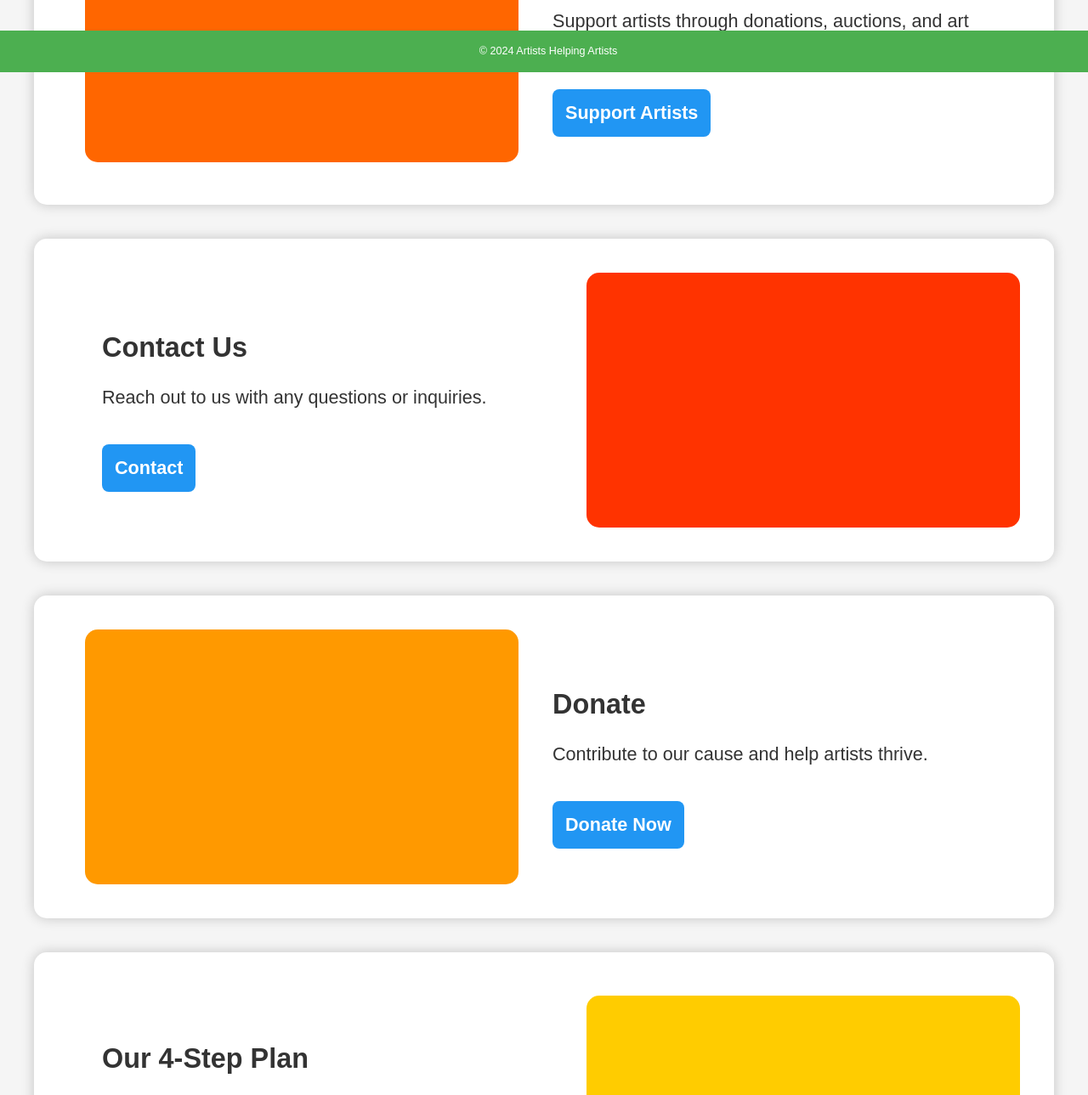
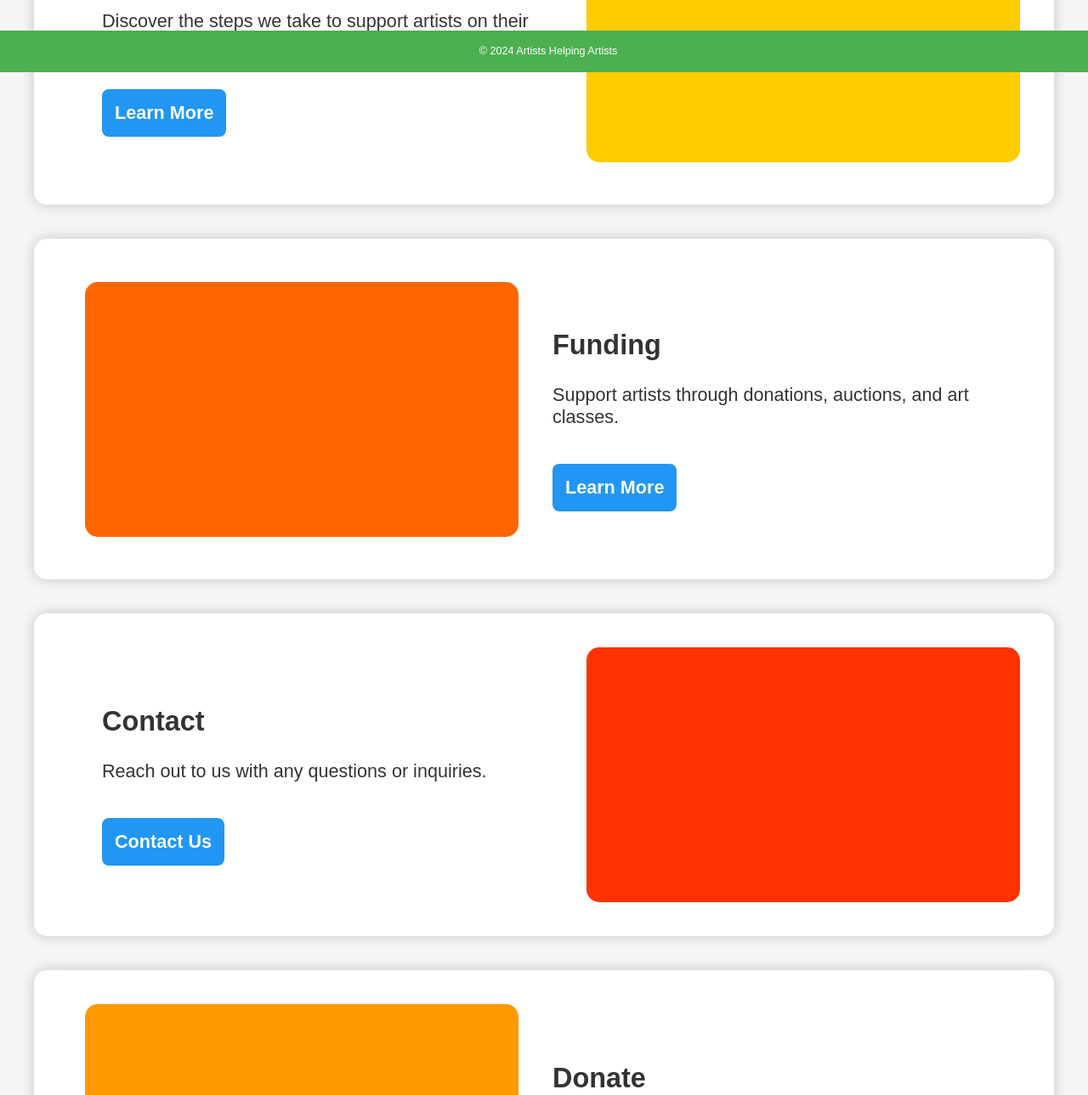
Before and after one commit to flyingchamp14/penstrokes-for-progress, a plain HTML site: page index.html in a window 1280 px wide. Shown: the part 715-2004 px from the top of the page at 85% size. Drawn offline with Linux system fonts and the light colour scheme.

Commit message:
fix button+order

```diff
--- a/index.html
+++ b/index.html
@@ -230,7 +230,20 @@
         <div class="section-text">
             <h2>What we Do</h2>
             <p>Explore our mission and how we support artists.</p>
-            <button>Explore</button>
+            <a href="explain.html">
+                <button>Explore</button>
+            </a>
+        </div>
+        <div class="section-image" style="background-color: #ffcc00;"></div>
+    </section>
+
+  <section id="plan">
+        <div class="section-text">
+            <h2>Our 4-Step Plan</h2>
+            <p>Discover the steps we take to support artists on their journey.</p>
+           <a href= "plan.html">
+            <button>Learn More</button>
+           </a>
         </div>
         <div class="section-image" style="background-color: #ffcc00;"></div>
     </section>
@@ -240,15 +253,19 @@
         <div class="section-text">
             <h2>Funding</h2>
             <p>Support artists through donations, auctions, and art classes.</p>
-            <button>Support Artists</button>
+            <a href="funding.html">
+                <button>Learn More</button>
+            </a>
         </div>
     </section>
 
     <section id="contact">
         <div class="section-text">
-            <h2>Contact Us</h2>
+            <h2>Contact</h2>
             <p>Reach out to us with any questions or inquiries.</p>
-            <button>Contact</button>
+            <a href="contact.html">
+                <button>Contact Us</button>
+            </a>
         </div>
         <div class="section-image" style="background-color: #ff3300;"></div>
     </section>
@@ -258,17 +275,10 @@
         <div class="section-text">
             <h2>Donate</h2>
             <p>Contribute to our cause and help artists thrive.</p>
-            <button>Donate Now</button>
+            <a href="donate.html">
+                <button>Donate Now</button>
+            </a>
         </div>
-    </section>
-
-    <section id="plan">
-        <div class="section-text">
-            <h2>Our 4-Step Plan</h2>
-            <p>Discover the steps we take to support artists on their journey.</p>
-            <button href="explain.html">Learn More</button>
-        </div>
-        <div class="section-image" style="background-color: #ffcc00;"></div>
     </section>
 
     <section id="quotes">
```
